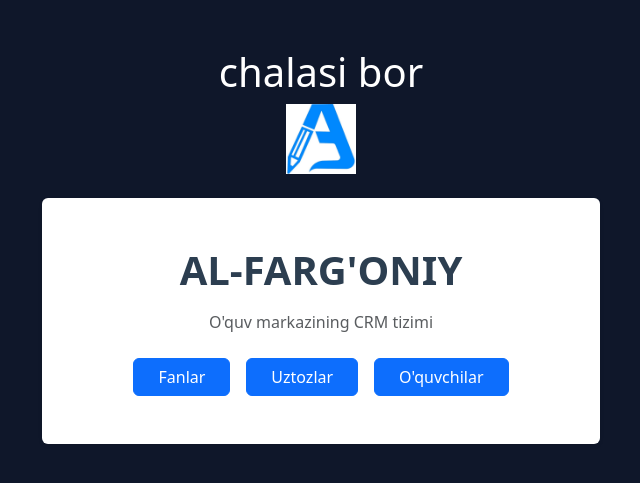
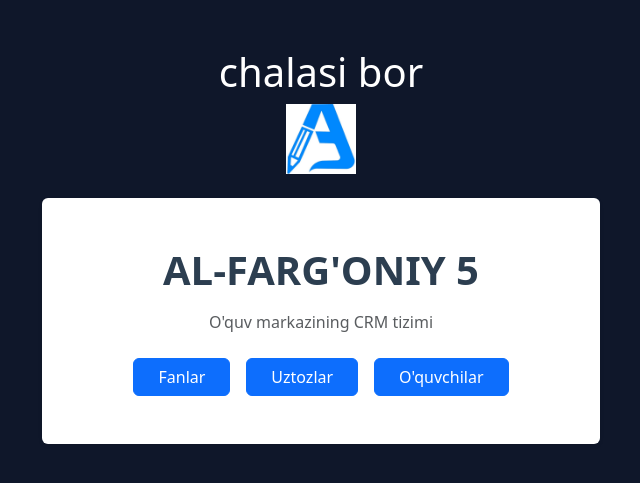
Before and after one commit to dalikuziev/crm-tizim, a Django app: page / in a window 1280 px wide. Shown: the top 483 px of the page, without its empty margins (319-959 px from the left). Run offline with Django 5.2, Linux system fonts and the light colour scheme; parts of the project's set-up code (start-up, migrations or seed data) failed here and were passed over.

Commit message:
2026-08-10

```diff
--- a/course/templates/course/home.html
+++ b/course/templates/course/home.html
@@ -7,7 +7,7 @@
 {% block content %}
 <div class="card col-12 col-md-6 mx-auto shadow-sm border-0">
     <div class="card-body text-center py-5">
-        <h1 class="card-title fw-bold mb-3" style="color: #2c3e50;">AL-FARG'ONIY</h1>
+        <h1 class="card-title fw-bold mb-3" style="color: #2c3e50;">AL-FARG'ONIY 5</h1>
         <p class="card-text text-muted mb-4">O'quv markazining CRM tizimi</p>
         <div class="d-flex justify-content-center gap-3">
             <a href="{% url 'subject_list' %}" class="btn btn-primary px-4">Fanlar</a>
```
